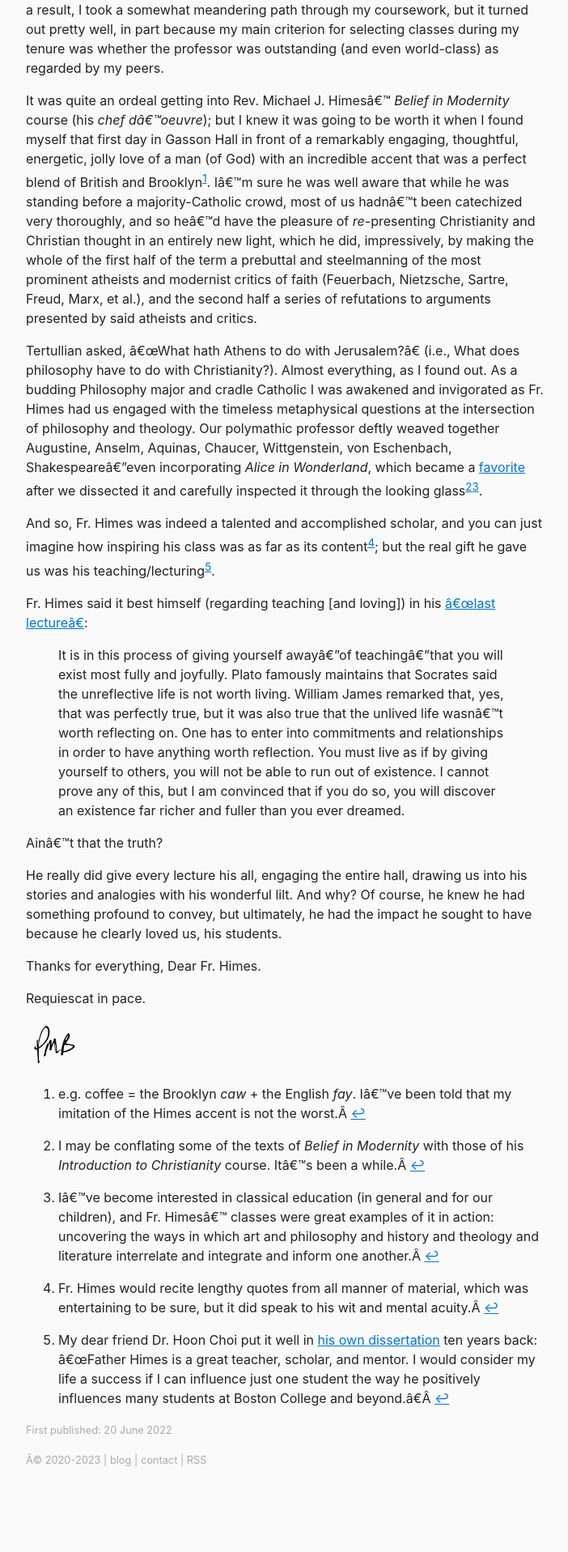
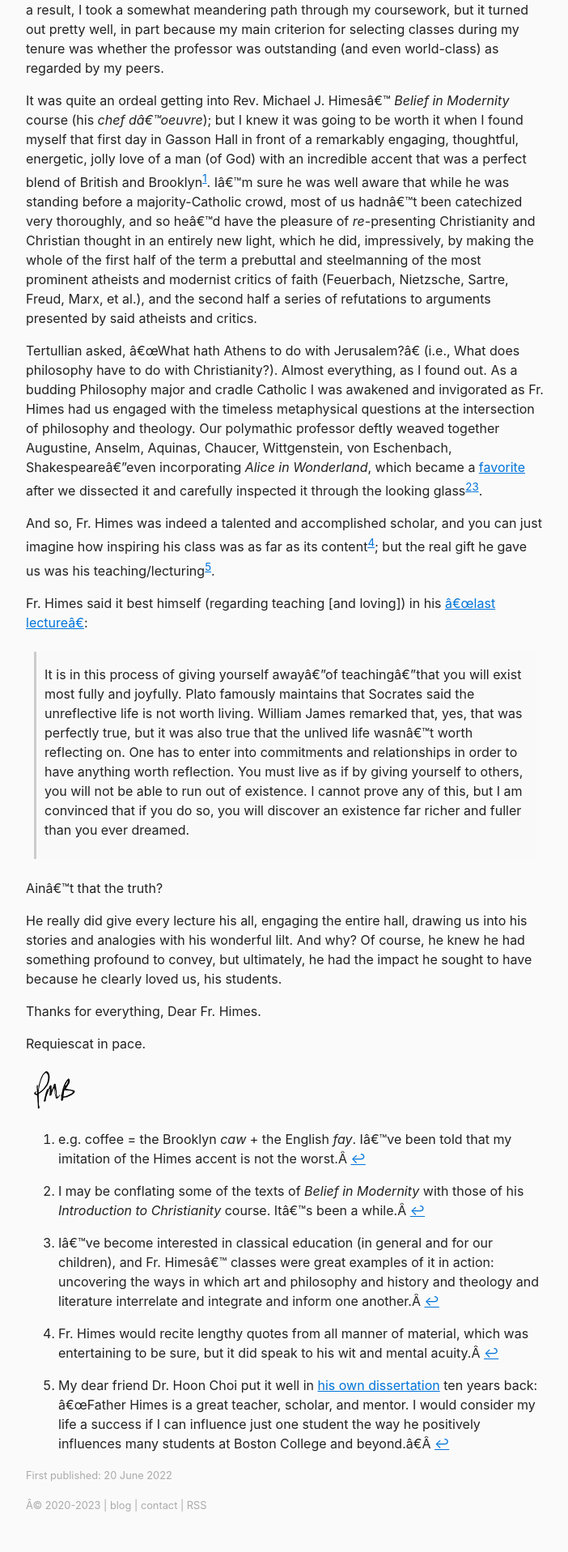
Before and after one commit to berensp/berensp.github.io, a Jekyll site: the page built from _posts/2022-06-20-frhimes.md, in a window 1280 px wide. Shown: the part 778-2695 px from the top of the page at 81% size, without its empty margins (288-990 px from the left). Built offline with Jekyll 4.4.1, drawn with Linux system fonts in a browser that asks for light colours; a script that is not in the unit is left out; before the commit the page ends 2639 px from its top, so only the background shows below that.

Commit message:
Update main.css

```diff
--- a/assets/main.css
+++ b/assets/main.css
@@ -85,3 +85,13 @@ cover;
 }
 
 #map { height: 180px; }
+
+blockquote {
+  background: #f9f9f9;
+  border-left: 3px solid #ccc;
+  margin: 1.5em 10px;
+  padding: 0.5em 10px;
+}
+blockquote p {
+  display: inline-block;
+}
```
